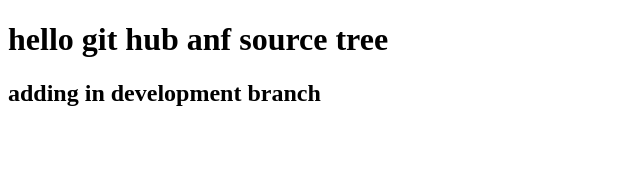
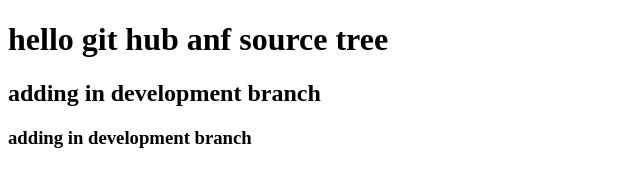
Before and after one commit to Manash1904/Test, a plain HTML site: page index.html in a window 1280 px wide. Shown: the whole page, without its empty margins (0-640 px from the left). Drawn offline with Linux system fonts and the light colour scheme.

Commit message:
added h3 in development environment

```diff
--- a/index.html
+++ b/index.html
@@ -9,5 +9,6 @@
 <body>
     <h1>hello git hub anf source tree</h1>
     <h2> adding in development branch </h2>
+    <h3>adding in development branch</h3>
 </body>
 </html>
```
